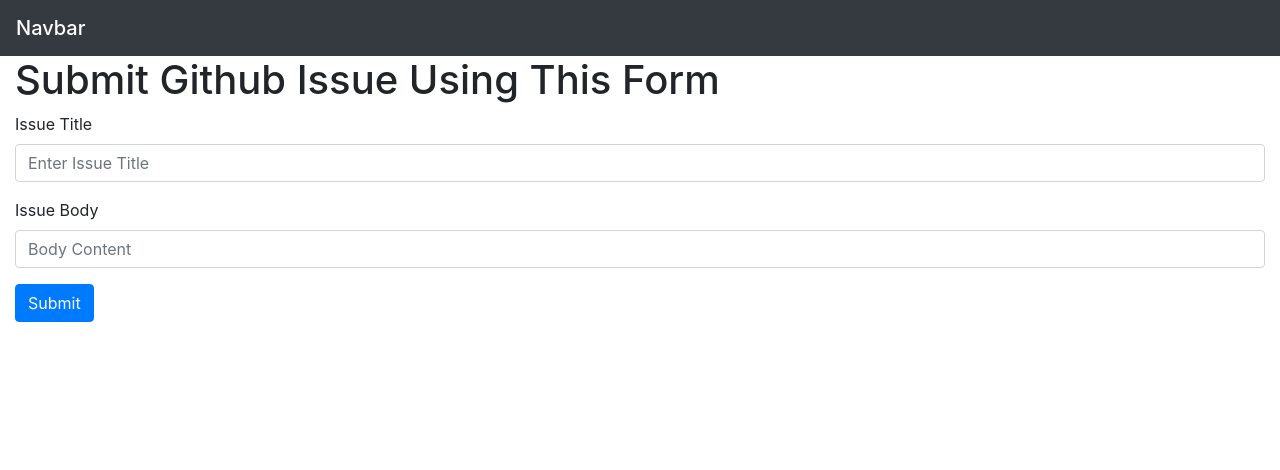
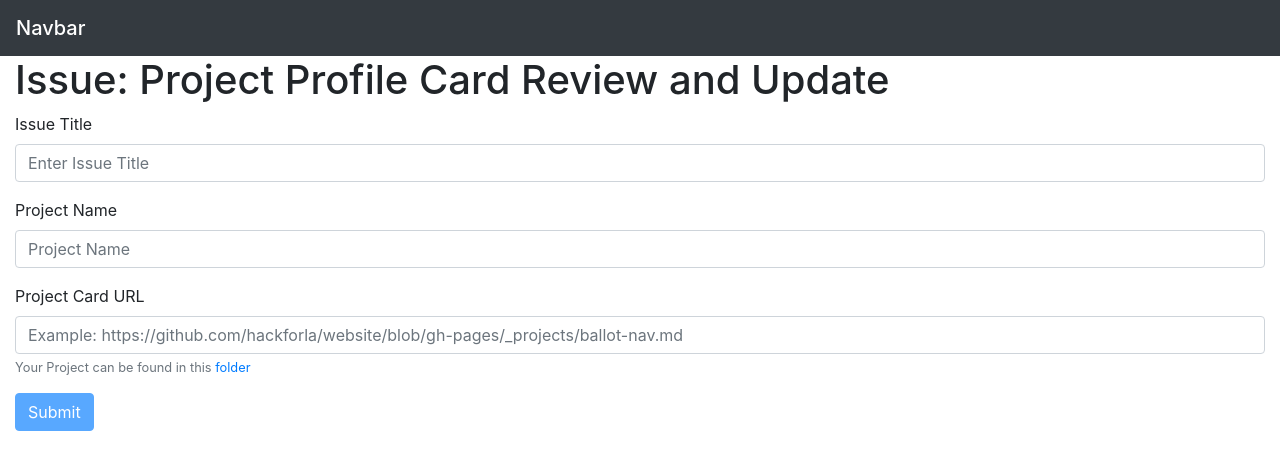
Before and after one commit to akibrhast/github-issue-submission-form, a Jekyll site: the page built from issue.html, in a window 1280 px wide. Shown: the top 470 px of the page. Built offline with Jekyll 4.4.1, drawn with Linux system fonts in a browser that asks for light colours.

Commit message:
Add some new field

```diff
--- a/issue.html
+++ b/issue.html
@@ -1,6 +1,6 @@
 ---
 ---
-<h1>Submit Github Issue Using This Form</h1>
+<h1>Issue: Project Profile Card Review and Update</h1>
 
 <form>
     <div class="form-group">
@@ -8,14 +8,20 @@
       <input type="text" name='title' class="form-control" id="issueTitle" placeholder="Enter Issue Title" required>
     </div>
     <div class="form-group">
-      <label for="issueBody">Issue Body</label>
-      <input type="text" name="body" class="form-control" id="issueBody" placeholder="Body Content" required>
+      <label for="projectName">Project Name</label>
+      <input type="text" name="projectname" class="form-control" id="projectName" placeholder="Project Name" required>
     </div>
-    <button type="submit" class="btn btn-primary">Submit</button>
+    <div class="form-group">
+        <label for="projectCardUrl">Project Card URL</label>
+        <input type="text" name="projectcardurl" class="form-control" id="projectCardUrl" placeholder="Example: https://github.com/hackforla/website/blob/gh-pages/_projects/ballot-nav.md" required>
+        <small id="projectcardhelp" class="form-text text-muted">Your Project can be found in this <a href="https://github.com/hackforla/website/tree/gh-pages/_projects">folder</a></small>
+    </div>
+
+
+    <button type="submit" class="btn btn-primary" disabled>Submit</button>
   </form>
 
 <script>
-    const github_issue_create_endpoint = `https://api.github.com/repos/${OWNER}/${REPO}/issues`;
     document.addEventListener('submit',function(event){
         event.preventDefault();
         let {access_token} = JSON.parse(localStorage.getItem('github-cred'))
```
